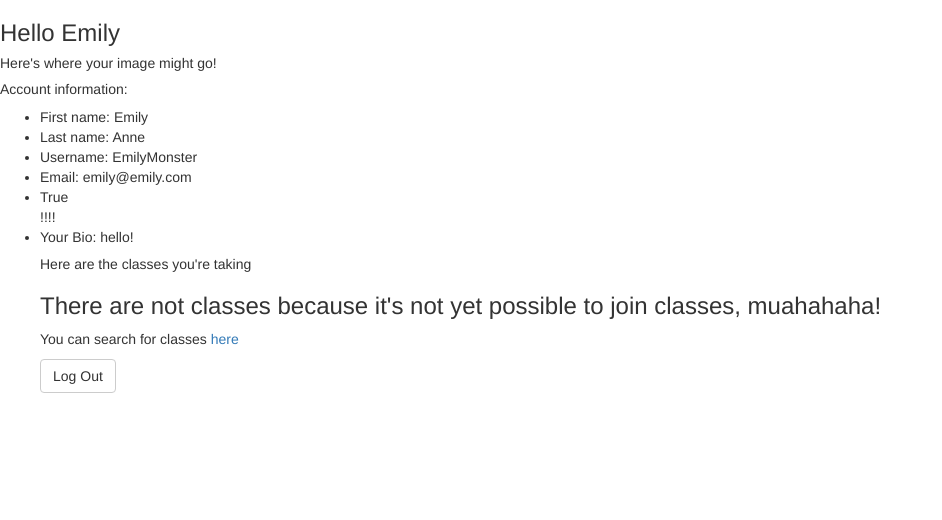
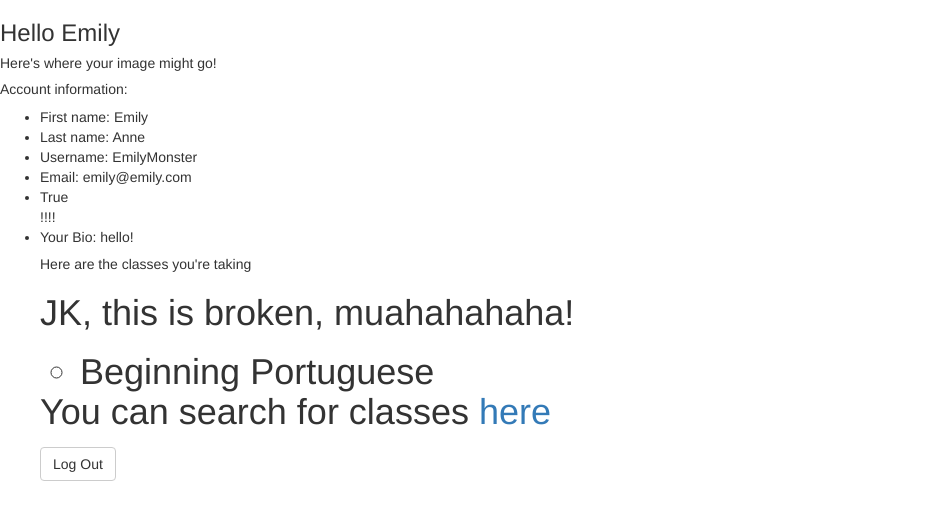
Before and after one commit to emilymorgado/Hackbright-Project, a Flask app: page /profile in a window 1280 px wide. Shown: the top 520 px of the page, without its empty margins (0-942 px from the left). Run offline with Flask 2, Linux system fonts and the light colour scheme; a user stored in the database is signed in; data comes from the database, SQL or seed files in the repository; both versions use the stored data as it was after the commit; some libraries are stand-ins or nearby versions.

Commit message:
profile.html now redering student's class info

```diff
--- a/server.py
+++ b/server.py
@@ -123,11 +123,20 @@ def profile():
     print user_email
     print "gatinha"
 
-    user_classes = db.session.query(Classroom).join(ClassUser).filter(User.user_id == session_id).first
+    user_classes = db.session.query(Classroom).join(ClassUser).filter(User.user_id == session_id).all()
     print user_classes
     print "bonitinha"
 
-    return render_template("profile.html", user_email=user_email, user_classes=user_classes)
+    # class_list = user_classes.language
+    # print class_list
+
+    for thing in user_classes:
+        print "thing"
+        print thing
+        # return thing
+
+
+    return render_template("profile.html", user_email=user_email, user_classes=user_classes, thing=thing)
 
 
 @app.route('/logout')
@@ -255,8 +264,13 @@ def join_class():
     # checks if user is logged in
     user_account = User.query.filter_by(user_id=session["user_id"]).first()
 
+    class_info = db.session.query(Classroom).filter_by(class_id=id_class).one()
+    print "class_info"
+    print type(class_info)
+    print class_info.language
+
     # adds logged in user-class association to db
-    if not user_account:
+    if not session["user_id"]:
         flash("you need to log in")
     else:
         add_stud = ClassUser(user_id=user_account.user_id, class_id=id_class)
@@ -266,7 +280,7 @@ def join_class():
         db.session.commit()
 
         print "dinosaur"
-        return render_template("test.html")
+        return render_template("join-class.html", class_info=class_info)
 
 
 
--- a/templates/class-info.html
+++ b/templates/class-info.html
@@ -42,11 +42,11 @@
   </div>
 
   <div>
-    <h5>Costs ${{ all_classes.cost }}0/{{ all_classes.per_time }}</h5>
+    <h5>Costs: ${{ all_classes.cost }}0/{{ all_classes.per_time }}</h5>
   </div>
 
   <div>
-    <h5>Location: {{ all_classes.address }}</h5>
+    <h5>Location: {{ all_classes.address }} </h5>
   </div>
 
   <form action="/join-class" method="POST" id="join">
--- a/templates/profile.html
+++ b/templates/profile.html
@@ -20,7 +20,15 @@
     <li>Your Bio: {{ user_email.bio }}</li>
 
 <h5>Here are the classes you're taking</h5>
-<h3>There are not classes because it's not yet possible to join classes, muahahaha!</h3>
+
+<h1>JK, this is broken, muahahahaha!<h1>
+
+<ul id="users-classes">
+{% for dino in user_classes %}
+    <li>{{ dino.level }} {{ dino.language }}</li>
+{% endfor %}
+</ul>
+
 
 <p>You can search for classes <a href="/search">here</a></p>
 
```
Also changed, not shown: classfinder.db.
